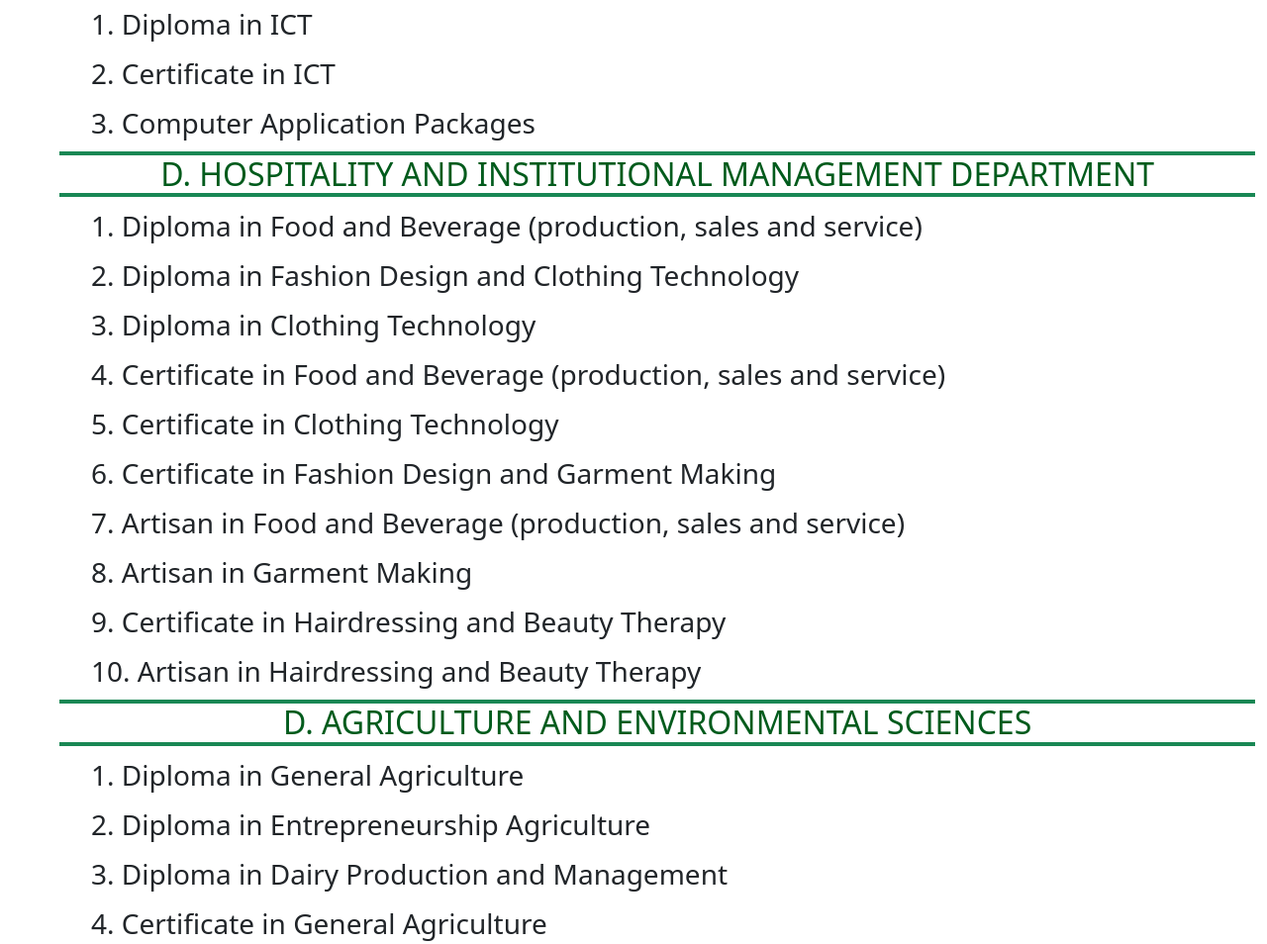
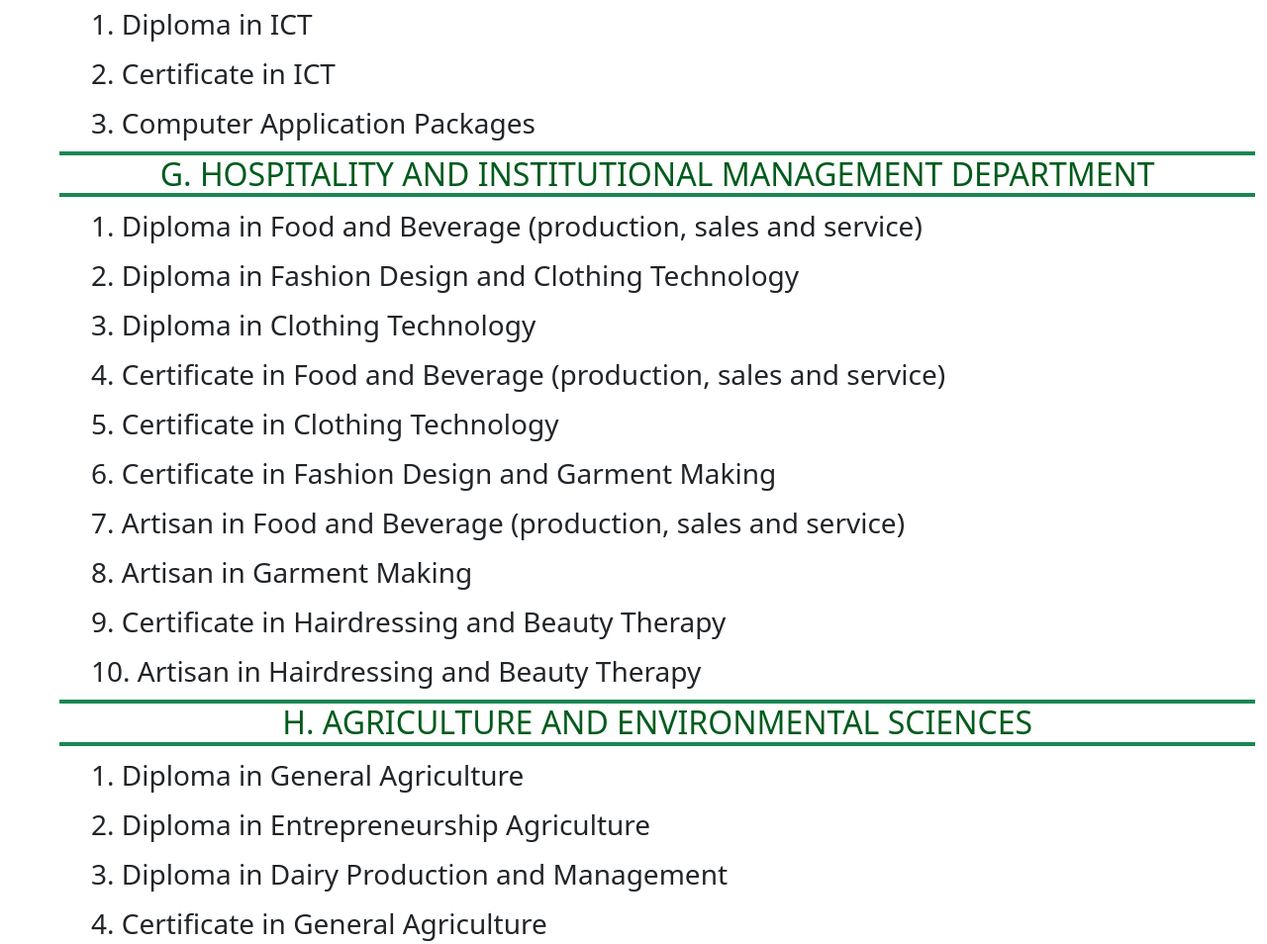
Before and after one commit to leonmarienga/nyando-website, a plain HTML site: page departments.html in a window 1280 px wide. Shown: the part 2252-3206 px from the top of the page at 99% size. Drawn offline with nearby package versions, Linux system fonts and the light colour scheme.

Commit message:
DEPARTMENTS

```diff
--- a/departments.html
+++ b/departments.html
@@ -215,7 +215,7 @@ F. COMPUTING AND INFORMATICS DEPARTMENT
 <div class="container-flex mx-md-5">
 <div class="row">
 <div class="d-flex justify-content-center align-items-center h2 border-top border-bottom border-4 border-success" style="color:#005b1c;margin-right:2%;margin-left:2%;">
-D. HOSPITALITY AND INSTITUTIONAL MANAGEMENT DEPARTMENT
+G. HOSPITALITY AND INSTITUTIONAL MANAGEMENT DEPARTMENT
 </div>
 <div class="d-flex justify-content-start align-items-center fs-3 pb-2 ps-md-5  ms-2">
 1. Diploma in Food and Beverage (production, sales and service)
@@ -255,7 +255,7 @@ D. HOSPITALITY AND INSTITUTIONAL MANAGEMENT DEPARTMENT
 <div class="container-flex mx-md-5">
 <div class="row">
 <div class="d-flex justify-content-center align-items-center h2 border-top border-bottom border-4 border-success" style="color:#005b1c;margin-right:2%;margin-left:2%;">
-D. AGRICULTURE AND ENVIRONMENTAL SCIENCES
+H. AGRICULTURE AND ENVIRONMENTAL SCIENCES
 </div>
 <div class="d-flex justify-content-start align-items-center fs-3 pb-2 ps-md-5  ms-2">
 1. Diploma in General Agriculture
```
